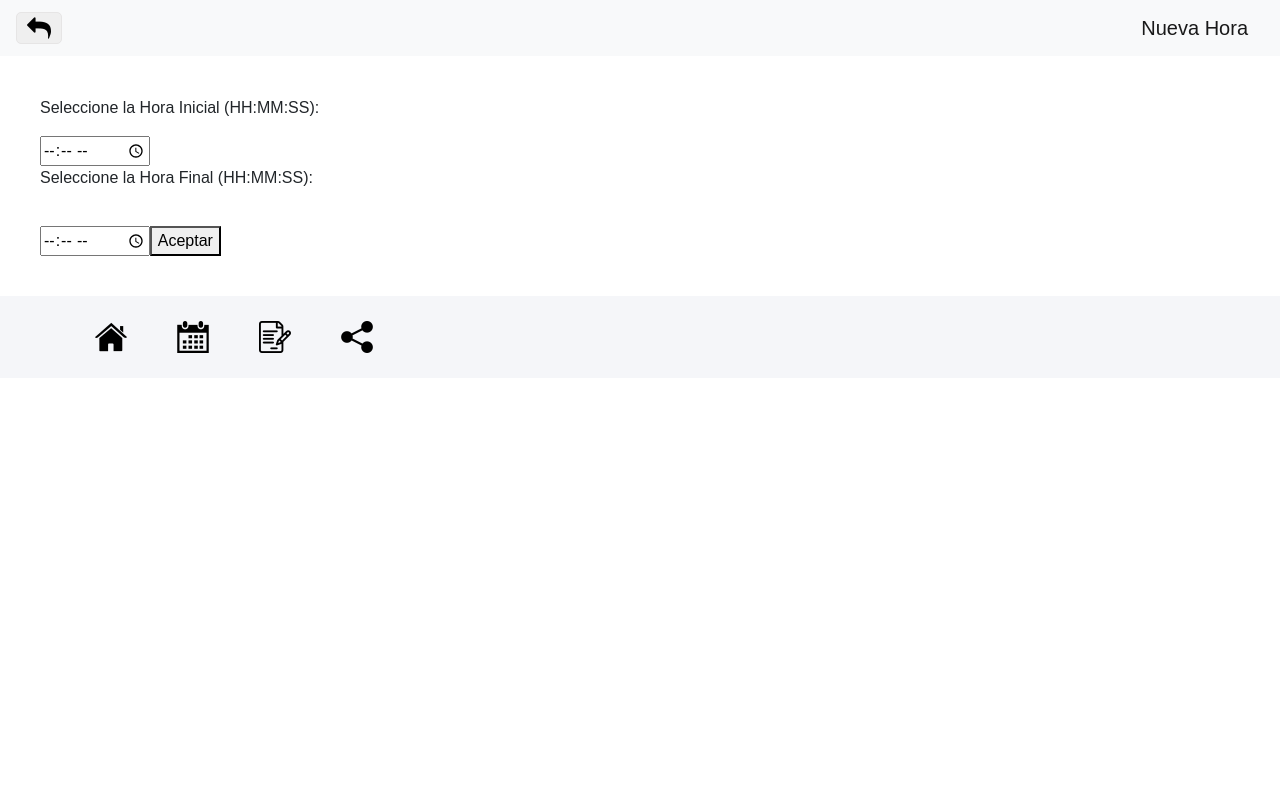
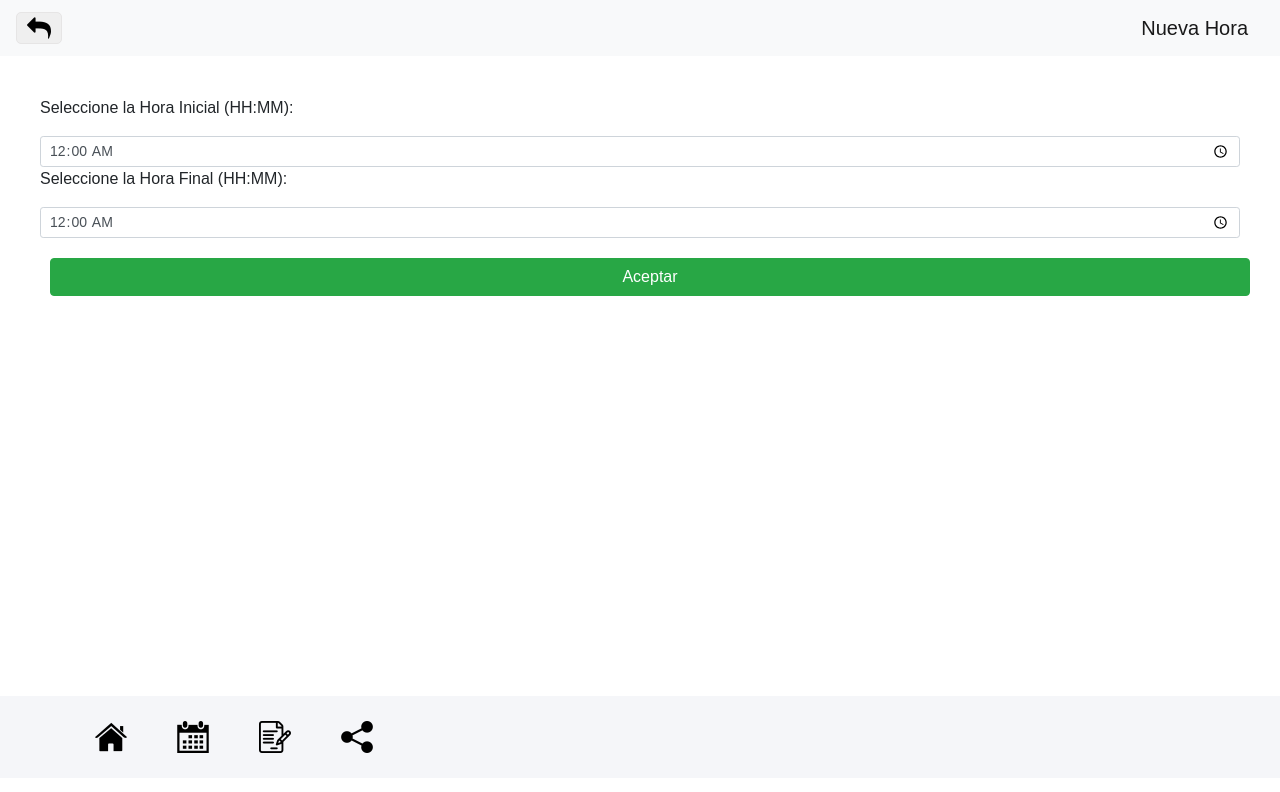
Before and after one commit to dpa7641/schedule.mo, a React (Create React App) app: page /new-hour in a window 1280 px wide. Shown: the top 792 px of the page. Built offline with nearby package versions, Linux system fonts and the light colour scheme.

Commit message:
horas arregladas

```diff
--- a/src/components/CreateSchedule.js
+++ b/src/components/CreateSchedule.js
@@ -37,7 +37,7 @@ const CreateSchedule = ({ history }) => {
 
   return (
     <div className="page">
-      <nav class="navbar navbar-light bg-light">
+      <nav className="navbar navbar-light bg-light">
         <button className="back" onClick={() => history.goBack()}>
           <img
             src={require("../icons/back.png")}
@@ -45,7 +45,7 @@ const CreateSchedule = ({ history }) => {
             alt="back"
           />
         </button>
-        <a class="navbar-brand">Creación de Horario</a>
+        <a className="navbar-brand">Creación de Horario</a>
       </nav>
       <section>
         <div className="contenido">
--- a/src/components/Footer.js
+++ b/src/components/Footer.js
@@ -8,7 +8,7 @@ const Footer = () => {
       <div className="container">
         <div className="row">
           <Link to="/horarios">
-            <div class="jaula col">
+            <div className="jaula col">
               <img
                 src={require("../icons/home.png")}
                 className="imagen"
@@ -17,7 +17,7 @@ const Footer = () => {
             </div>
           </Link>
           <Link to="/lista-horarios">
-            <div class="jaula col">
+            <div className="jaula col">
               <img
                 src={require("../icons/calendar.png")}
                 className="imagen"
@@ -26,7 +26,7 @@ const Footer = () => {
             </div>
           </Link>
           <Link to="/actividades">
-            <div class="jaula col">
+            <div className="jaula col">
               <img
                 src={require("../icons/events.png")}
                 className="imagen"
@@ -35,7 +35,7 @@ const Footer = () => {
             </div>
           </Link>
           <Link to="/share">
-            <div class="jaula col">
+            <div className="jaula col">
               <img
                 src={require("../icons/compartir.png")}
                 className="imagen"
--- a/src/components/opciones/Settings.js
+++ b/src/components/opciones/Settings.js
@@ -14,7 +14,7 @@ const Settings = ({ history }) => {
 
   return (
     <div>
-      <nav class="navbar navbar-light bg-light">
+      <nav className="navbar navbar-light bg-light">
         <button className="back" onClick={() => history.goBack()}>
           <img
             src={require("../../icons/back.png")}
@@ -22,7 +22,7 @@ const Settings = ({ history }) => {
             alt="back"
           />
         </button>
-        <a class="navbar-brand">Creación de Horario</a>
+        <a className="navbar-brand">Creación de Horario</a>
       </nav>
       <section>
         <Link className="btn" to="/settings">
--- a/src/components/opciones/hour/DeleteHours.js
+++ b/src/components/opciones/hour/DeleteHours.js
@@ -7,8 +7,6 @@ import Footer from "../../Footer";
 const DeleteHours = ({ history }) => {
   const calendar_id = useSelector(get("session.calendar_id"));
   const [horas, setHoras] = useState([]);
-  const [alert, setShowAlert] = useState(false);
-  const [alert2, setShowAlert2] = useState(false);
 
   useEffect(() => {
     async function loadData() {
@@ -21,6 +19,7 @@ const DeleteHours = ({ history }) => {
   }, [horas, calendar_id]);
 
   const eliminarHora = async idHora => {
+    console.log(idHora);
     const url = `https://afternoon-refuge-46845.herokuapp.com/api/hours/${idHora}`;
     const result = await fetch(url, {
       method: "delete",
@@ -31,55 +30,50 @@ const DeleteHours = ({ history }) => {
     });
     const data = await result.json();
     if (data === true) {
-      setShowAlert2(true);
     } else {
-      setShowAlert(true);
     }
   };
 
   const hourList = horas.map((hora, index) => (
-    <div key={`itm-${index}`}>
-      <button to onClick={() => eliminarHora(hora.id)}>
-        {/*<IonIcon icon={trash}></IonIcon>*/}
-        <p>eliminar</p>
-      </button>
-      <h3>
-        {hora.ini} - {hora.fin}
-      </h3>
-    </div>
+    <li key={`itm-${index}`} className="list-group-item">
+      <div className="container">
+        <div className="row">
+          <div className="col-3">
+            <button
+              className="btn btn-danger"
+              onClick={() => eliminarHora(hora.id)}
+            >
+              <img
+                src={require("../../../icons/basurero.png")}
+                className="imagen"
+                alt="eliminar"
+              />
+            </button>
+          </div>
+          <div className="col-9">
+            <h5>
+              {hora.ini} - {hora.fin}
+            </h5>
+          </div>
+        </div>
+      </div>
+    </li>
   ));
   return (
     <div>
+      <nav class="navbar navbar-light bg-light">
+        <button className="back" onClick={() => history.goBack()}>
+          <img
+            src={require("../../../icons/back.png")}
+            className="imagen"
+            alt="back"
+          />
+        </button>
+        <a class="navbar-brand">Eliminar Horas</a>
+      </nav>
+
       <div>
-        <div>
-          {/*<IonButtons slot="start">
-            <button onClick={() => history.goBack()} slot="end">
-              <IonIcon icon={arrowRoundBack}></IonIcon>
-              <IonLabel>Atras</IonLabel>
-            </button>
-          </IonButtons>*/}
-          <p>poner boton de retroceso</p>
-          <p>Eliminar Hora</p>
-        </div>
-      </div>
-      <div>
-        <div>{hourList}</div>
-        {/*<IonAlert
-          isOpen={alert}
-          onDidDismiss={() => setShowAlert(false)}
-          header={"Advertencia"}
-          subHeader={"Fallo en la eliminación"}
-          message={"no se pudo eliminar la hora seleccionada"}
-          buttons={["OK"]}
-        />
-        <IonAlert
-          isOpen={alert2}
-          onDidDismiss={() => setShowAlert2(false)}
-          header={"Eliminacion"}
-          subHeader={"correcta"}
-          message={"Se elimino la hora especificada"}
-          buttons={["OK"]}
-        />*/}
+        <ul className="list-group">{hourList}</ul>
       </div>
       <Footer />
     </div>
--- a/src/components/opciones/hour/HourSettings.js
+++ b/src/components/opciones/hour/HourSettings.js
@@ -10,7 +10,7 @@ const HourSettings = ({ history }) => {
 
   return (
     <div className="page">
-      <nav class="navbar navbar-light bg-light">
+      <nav className="navbar navbar-light bg-light">
         <button className="back" onClick={() => history.goBack()}>
           <img
             src={require("../../../icons/back.png")}
@@ -18,7 +18,7 @@ const HourSettings = ({ history }) => {
             alt="back"
           />
         </button>
-        <a class="navbar-brand">Opciones Hora</a>
+        <a className="navbar-brand">Opciones Hora</a>
       </nav>
       <div>
         <div>
--- a/src/components/opciones/hour/NewHour.js
+++ b/src/components/opciones/hour/NewHour.js
@@ -7,8 +7,8 @@ import Footer from "../../Footer";
 
 const NewHour = ({ history }) => {
   const calendar_id = useSelector(get("session.calendar_id"));
-  const [ini, setIni] = useState("00:00:00");
-  const [fin, setFin] = useState("00:00:00");
+  const [ini, setIni] = useState("00:00");
+  const [fin, setFin] = useState("00:00");
   const [visible, setVisible] = useState(false);
 
   const handleSubmit = async () => {
@@ -20,8 +20,8 @@ const NewHour = ({ history }) => {
         "Content-type": "application/json"
       },
       body: JSON.stringify({
-        ini: ini,
-        fin: fin,
+        ini: ini + ":00",
+        fin: fin + ":00",
         schedule_id: calendar_id
       })
     });
@@ -46,7 +46,7 @@ const NewHour = ({ history }) => {
         <a class="navbar-brand">Nueva Hora</a>
       </nav>
 
-      <div>
+      <section>
         <div className="cuerpo">
           <form
             onSubmit={e => {
@@ -54,11 +54,25 @@ const NewHour = ({ history }) => {
               handleSubmit();
             }}
           >
-            <p>Seleccione la Hora Inicial (HH:MM:SS):</p>
-            <input type="time" min="00:00" max="23:59" />
-            <p>Seleccione la Hora Final (HH:MM:SS):</p>
-            <input type="time" min="00:00" max="23:59" />
-            <button type="submit" className="submit">
+            <p>Seleccione la Hora Inicial (HH:MM):</p>
+            <input
+              type="time"
+              min="00:00"
+              max="23:59"
+              value={ini}
+              className="form-control form-control-sm"
+              onChange={e => setIni(e.target.value)}
+            />
+            <p>Seleccione la Hora Final (HH:MM):</p>
+            <input
+              type="time"
+              min="00:00"
+              max="23:59"
+              value={fin}
+              className="form-control form-control-sm"
+              onChange={e => setFin(e.target.value)}
+            />
+            <button type="submit" className="submit btn btn-success">
               Aceptar
             </button>
             {visible && (
@@ -68,7 +82,7 @@ const NewHour = ({ history }) => {
             )}
           </form>
         </div>
-      </div>
+      </section>
       <Footer />
     </div>
   );
--- a/src/components/tabs/Horarios.js
+++ b/src/components/tabs/Horarios.js
@@ -27,7 +27,7 @@ const Horario = ({ history }) => {
           Schedule.mo
         </Link>
         <button
-          class="navbar-toggler"
+          className="navbar-toggler"
           type="button"
           data-toggle="collapse"
           data-target="#navbarNavAltMarkup"
```
Also changed, not shown: src/icons/basurero.png (added).
